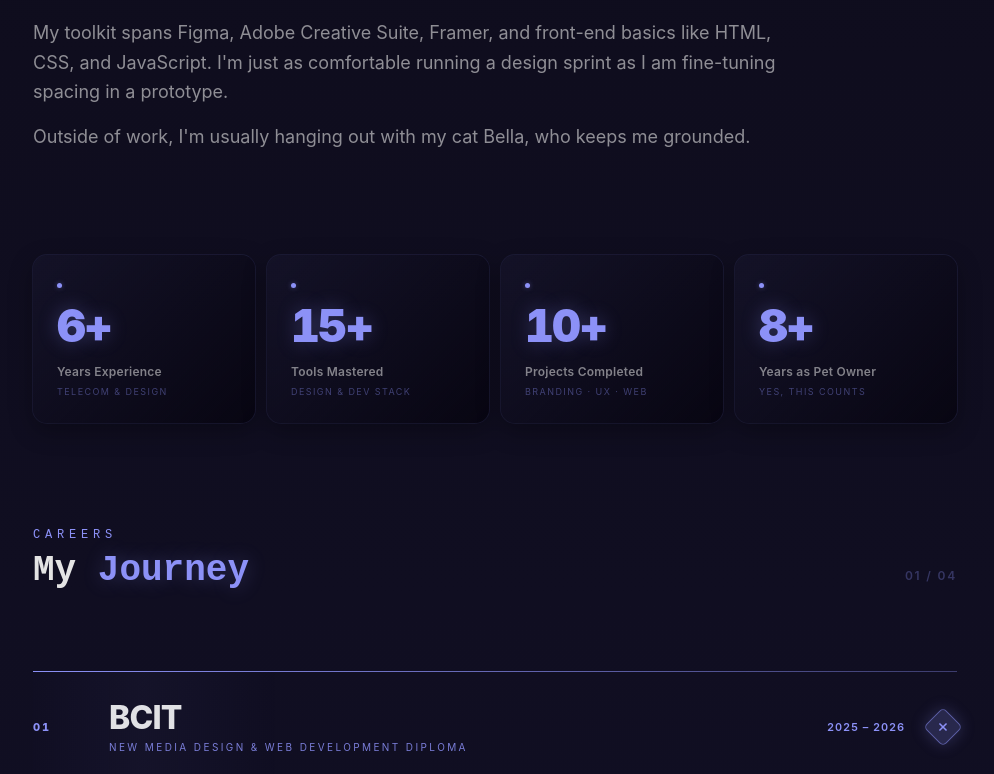
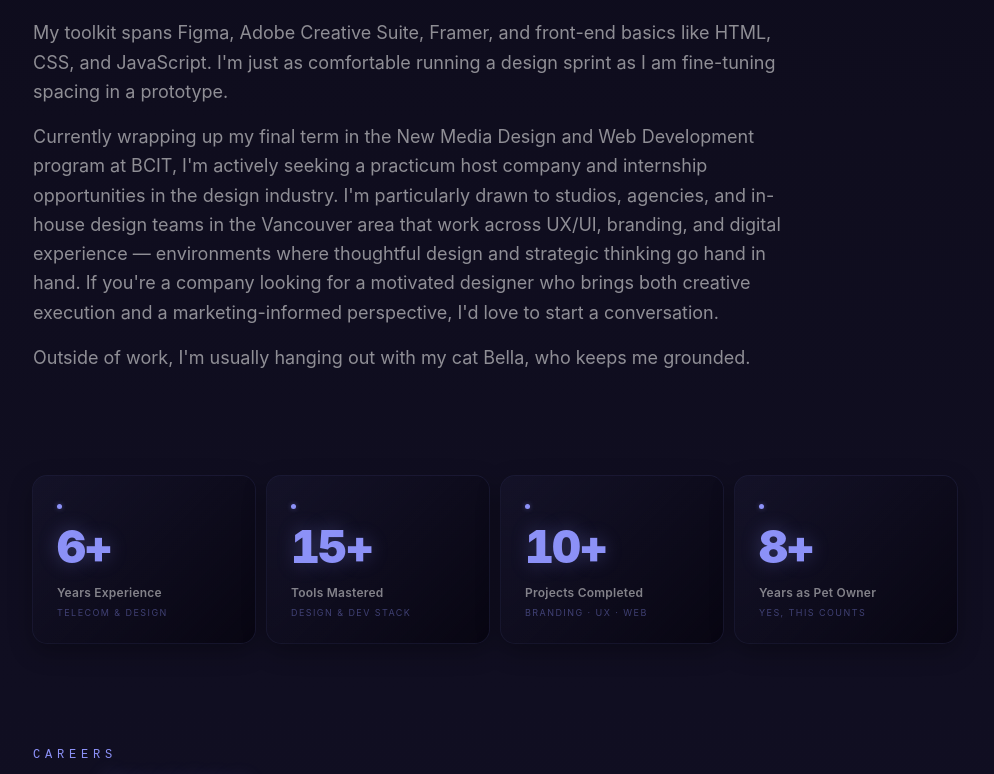
Before and after one commit to morsalmozneb/Portfolio, a React (Vite) app: page /about in a window 1280 px wide. Shown: the part 1030-1804 px from the top of the page, without its empty margins (275-1269 px from the left). Built offline with nearby package versions, Linux system fonts and the light colour scheme.

Commit message:
Update about-bio.tsx

```diff
--- a/components/about/about-bio.tsx
+++ b/components/about/about-bio.tsx
@@ -11,6 +11,8 @@ const bioLines = [
   "I care about clarity. Whether it's a landing page, a mobile app, or a campaign rollout, I focus on making things intuitive, accessible, and visually engaging. I lead with curiosity, collaborate with empathy, and never lose sight of the end user.",
   "",
   "My toolkit spans Figma, Adobe Creative Suite, Framer, and front-end basics like HTML, CSS, and JavaScript. I'm just as comfortable running a design sprint as I am fine-tuning spacing in a prototype.",
+  "",
+  "Currently wrapping up my final term in the New Media Design and Web Development program at BCIT, I'm actively seeking a practicum host company and internship opportunities in the design industry. I'm particularly drawn to studios, agencies, and in-house design teams in the Vancouver area that work across UX/UI, branding, and digital experience — environments where thoughtful design and strategic thinking go hand in hand. If you're a company looking for a motivated designer who brings both creative execution and a marketing-informed perspective, I'd love to start a conversation.",
   "",
   "Outside of work, I'm usually hanging out with my cat Bella, who keeps me grounded.",
 ]
@@ -27,7 +29,6 @@ export function AboutBio() {
             if (line === "") {
               return <div key={i} className="h-4" />
             }
-
             return (
               <motion.p
                 key={i}
```
